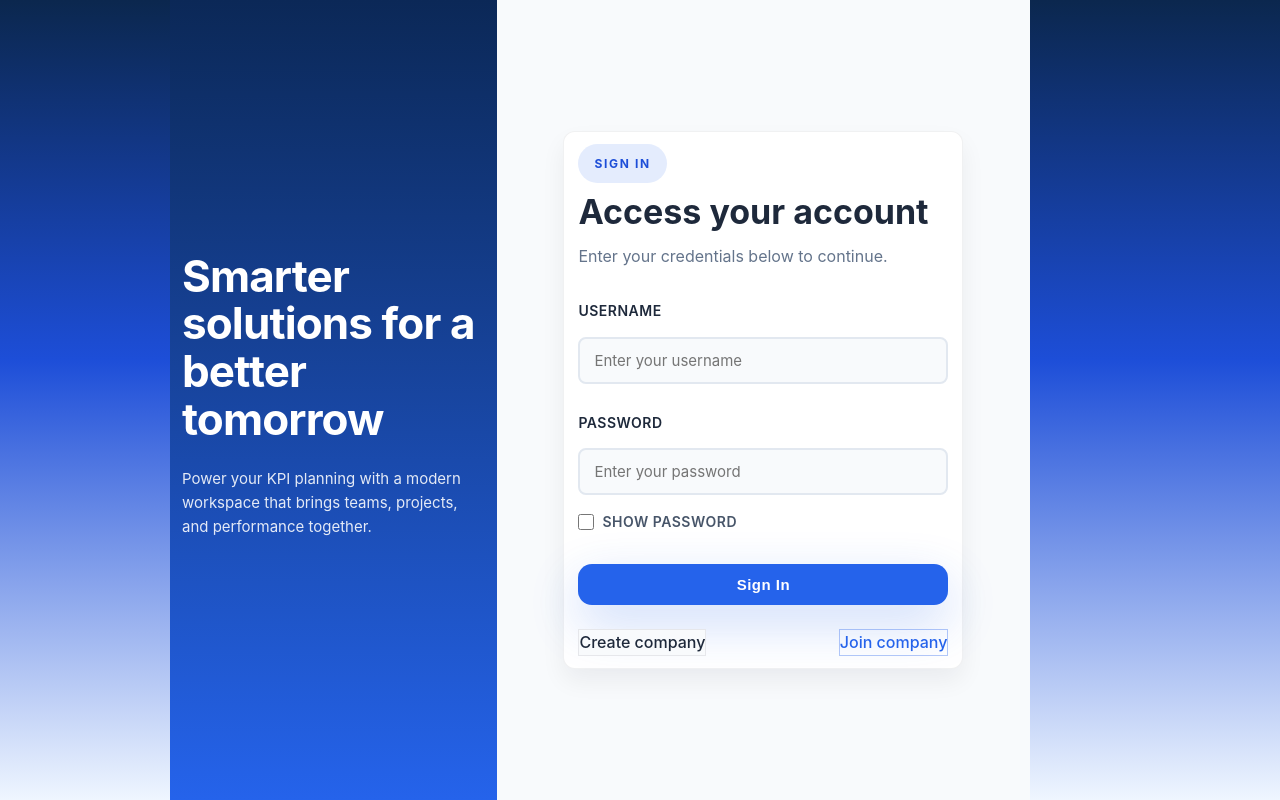
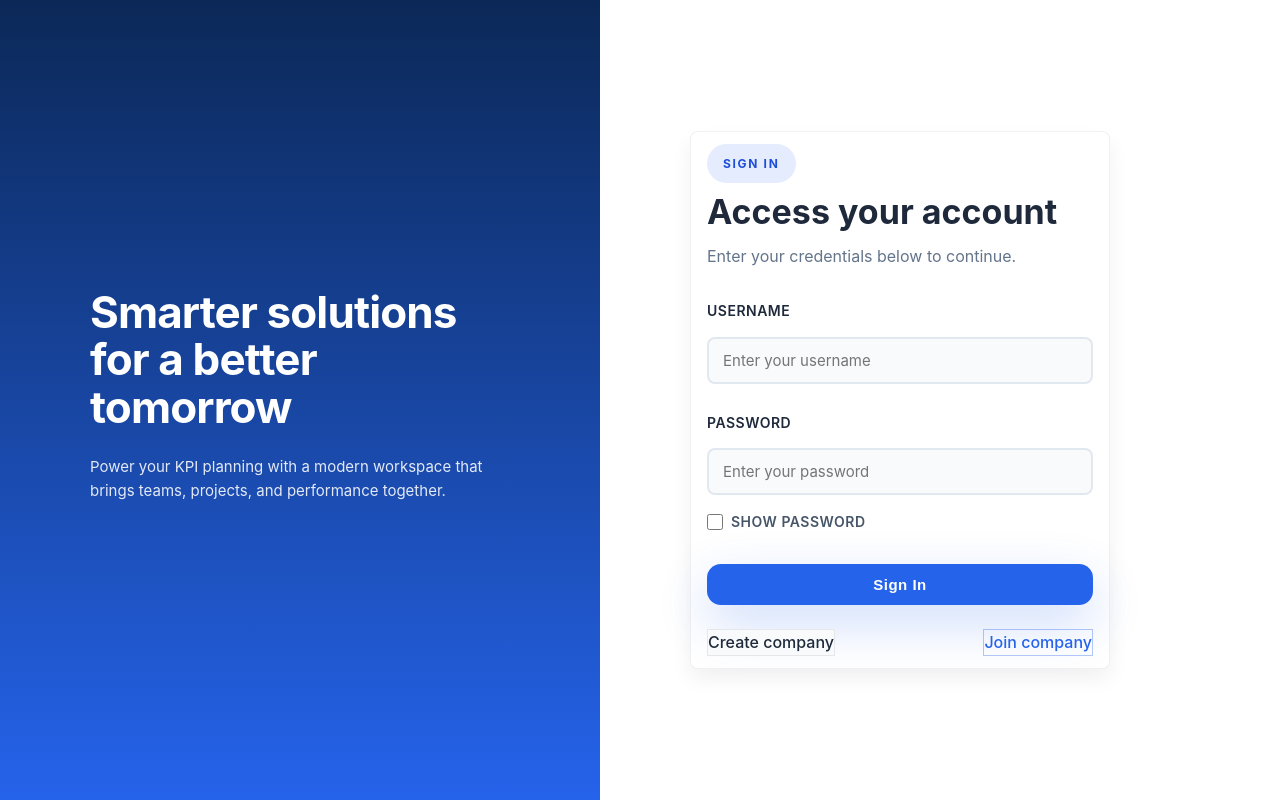
Before and after one commit to direeo/smart-track, a FastAPI app: page / in a window 1280 px wide. Run offline with FastAPI, Linux system fonts and the light colour scheme.

Commit message:
Auth: make 50/50 split, remove rounded blue corners, right panel white

```diff
--- a/models/static/style.css
+++ b/models/static/style.css
@@ -445,8 +445,8 @@ body.auth-page footer {
 
 body.auth-page {
     min-height: 100vh;
-    background: linear-gradient(180deg, #0b274e 0%, #1d4ed8 45%, #eff6ff 100%);
-    overflow: auto;
+    background: none;
+    overflow: hidden;
 }
 
 body.auth-page main {
@@ -457,12 +457,13 @@ body.auth-page main {
 
 .auth-frame {
     display: grid;
-    grid-template-columns: 38% 62%;
-    width: min(100%, 860px);
+    grid-template-columns: 50% 50%;
+    width: 100%;
+    max-width: none;
     height: 100vh;
-    margin: 0 auto;
+    margin: 0;
     border-radius: 0;
-    background: transparent;
+    background: none;
 }
 
 .auth-side {
@@ -470,14 +471,17 @@ body.auth-page main {
     align-items: center;
     justify-content: center;
     padding: 10px 12px;
+    border-radius: 0;
 }
 .auth-side-left {
     background: linear-gradient(180deg, #0b2857 0%, #2563eb 100%);
     color: white;
+    border-radius: 0;
 }
 
 .auth-side-right {
-    background: #f8fafc;
+    background: #ffffff;
+    border-radius: 0;
 }
 
 .password-field {
@@ -559,12 +563,12 @@ button.pass-toggle,
 
 .auth-card.compact-card {
     width: 100%;
-    max-width: 400px;
+    max-width: 420px;
     background: white;
-    border-radius: 12px;
-    padding: 12px 14px;
+    border-radius: 8px;
+    padding: 12px 16px;
     border: 1px solid rgba(15, 23, 42, 0.06);
-    box-shadow: 0 12px 24px rgba(15, 23, 42, 0.06);
+    box-shadow: 0 10px 20px rgba(15, 23, 42, 0.06);
 }
 
 .auth-header {
```
